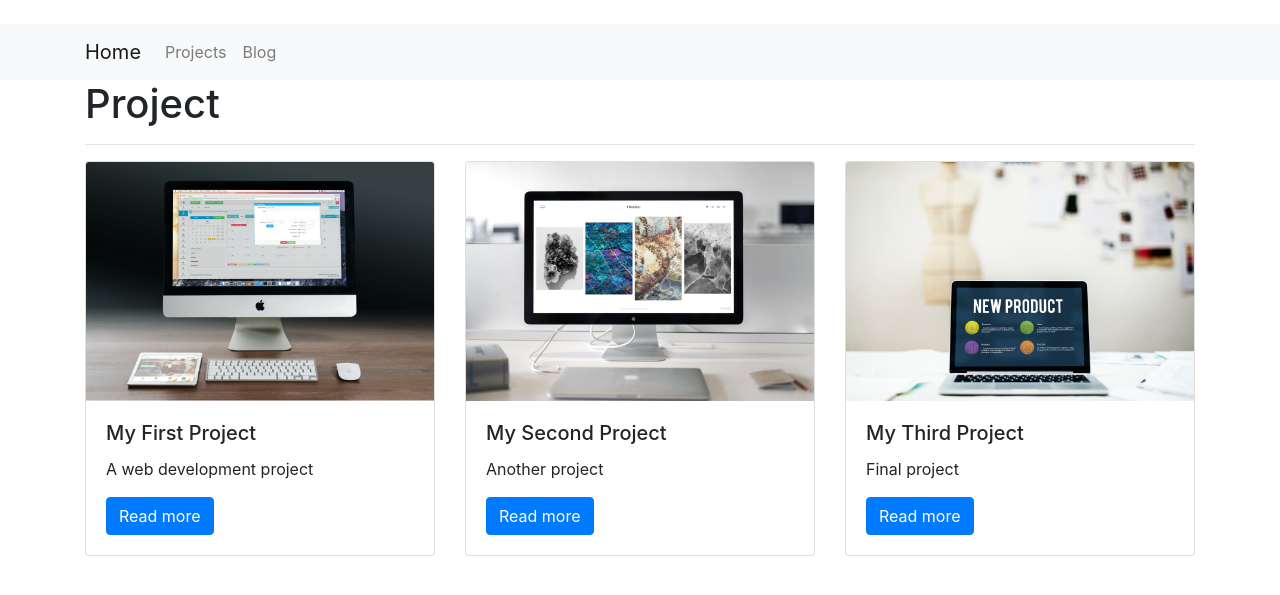
After one commit to LinhAn1996/PersonalBlog, a Django app: page /projects/ in a window 1280 px wide. The commit adds this page. Shown: the top 595 px of the page. Run offline with Django 3.2, Linux system fonts and the light colour scheme; data comes from the database, SQL or seed files in the repository; some libraries are stand-ins or nearby versions.

Commit message:
fix templates for project

```diff
--- a/personal_blog/settings.py
+++ b/personal_blog/settings.py
@@ -121,3 +121,5 @@ USE_TZ = True
 # https://docs.djangoproject.com/en/2.2/howto/static-files/
 
 STATIC_URL = '/static/'
+STATIC_ROOT = os.path.join(BASE_DIR, 'static_collected')
+STATICFILES_DIRS = (os.path.join(BASE_DIR, 'static')),
--- a/personal_blog/templates/base.html
+++ b/personal_blog/templates/base.html
@@ -1,27 +1,39 @@
 <!DOCTYPE html>
 <html>
 <head>
+    <meta charset="utf-8" />
+    <title>Personal Thing</title>
     <link href="https://stackpath.bootstrapcdn.com/bootstrap/4.3.1/css/bootstrap.min.css" rel="stylesheet" integrity="sha384-ggOyR0iXCbMQv3Xipma34MD+dH/1fQ784/j6cY/iJTQUOhcWr7x9JvoRxT2MZw1T" crossorigin="anonymous">
-    <title>Personal Thing</title>
-    <meta charset= "utf-8" />
+    <script src="https://stackpath.bootstrapcdn.com/bootstrap/4.3.1/js/bootstrap.min.js" integrity="sha384-JjSmVgyd0p3pXB1rRibZUAYoIIy6OrQ6VrjIEaFf/nJGzIxFDsf4x0xIM+B07jRM" crossorigin="anonymous"></script>
+
+
 
 </head>
 <body>
-    <div class="navbar" id="navbarSupportedContent">
+    <nav class="navbar navbar-expand-lg navbar-light bg-light">
+        <div class="container">
+            <a class="navbar-brand" href="{% url 'hello_world' %}">Home</a>
+
+
+            <div class="collapse navbar-collapse" id="navbarSupportedContent">
                 <ul class="navbar-nav mr-auto">
-            <li class="nav-item active">
-                <a class="nav-link" href="{% url 'hello_world' %}">Home</a>
+                    <li class="nav-item ">
+                        <a class="nav-link" href="{% url 'project_index' %}">Projects</a>
                     </li>
                     <li class="nav-item">
                         <a class="nav-link" href="{% url 'blog_index' %}">Blog</a>
                     </li>
                 </ul>
             </div>
+        </div>
+
+    </nav>
+
     <div class="container">
         {% block page_content %}
         {% endblock %}
     </div>
-    <script src="https://stackpath.bootstrapcdn.com/bootstrap/4.3.1/js/bootstrap.min.js" integrity="sha384-JjSmVgyd0p3pXB1rRibZUAYoIIy6OrQ6VrjIEaFf/nJGzIxFDsf4x0xIM+B07jRM" crossorigin="anonymous"></script>
+
 
 </body>
 
--- a/personal_blog/urls.py
+++ b/personal_blog/urls.py
@@ -15,10 +15,12 @@ Including another URLconf
 """
 from django.contrib import admin
 from django.urls import path, include
-
+from django.contrib.staticfiles.urls import static
+from django.contrib.staticfiles.urls import staticfiles_urlpatterns
 urlpatterns = [
     path('admin/', admin.site.urls),
     path('', include('hello_world.urls')),
     path('blog/', include('blog.urls')),
-    path('project/', include('project.urls')),
+    path('projects/', include('projects.urls')),
 ]
+urlpatterns += staticfiles_urlpatterns()
--- /dev/null
+++ b/projects/templates/project_index.html
@@ -0,0 +1,20 @@
+{% extends "base.html" %}
+{% load static %}
+{% block page_content %}
+<h1>Project</h1>
+<hr/>
+<div class="row">
+    {% for project in projects %}
+    <div class="col-md-4">
+        <div class="card mb-2">
+            <img class="card-img-top" src="{% static project.image %}" >
+            <div class="card-body">
+                <h5 class="card-title">{{ project.title }}</h5>
+                <p class="card-text">{{ project.description }}</p>
+                <a href="{% url 'project_detail' project.pk %}" class="btn btn-primary">Read more</a>
+            </div>
+        </div>
+    </div>
+    {% endfor %}
+</div>
+{% endblock %}
```
Also changed, not shown: projects/templates/project_detail.html (added, +17 -0 lines), projects/template/project_index.html (deleted). Lines whose indentation alone changed are shown as unchanged.
